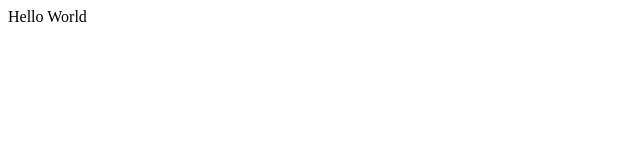
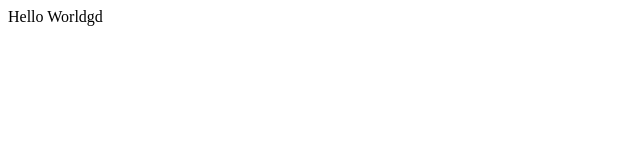
Before and after one commit to Rishi78ps/Full_Stack_Development, a plain HTML site: page index.html in a window 1280 px wide. Shown: the full height of the page, 0-640 px from the left. Drawn offline with Linux system fonts and the light colour scheme.

Commit message:
form.css

```diff
--- a/index.html
+++ b/index.html
@@ -6,6 +6,6 @@
     <title>Hello World</title>
 </head>
 <body>
-    Hello World
+    Hello Worldgd
 </body>
 </html>
```
Also changed, not shown: form.css (added).
